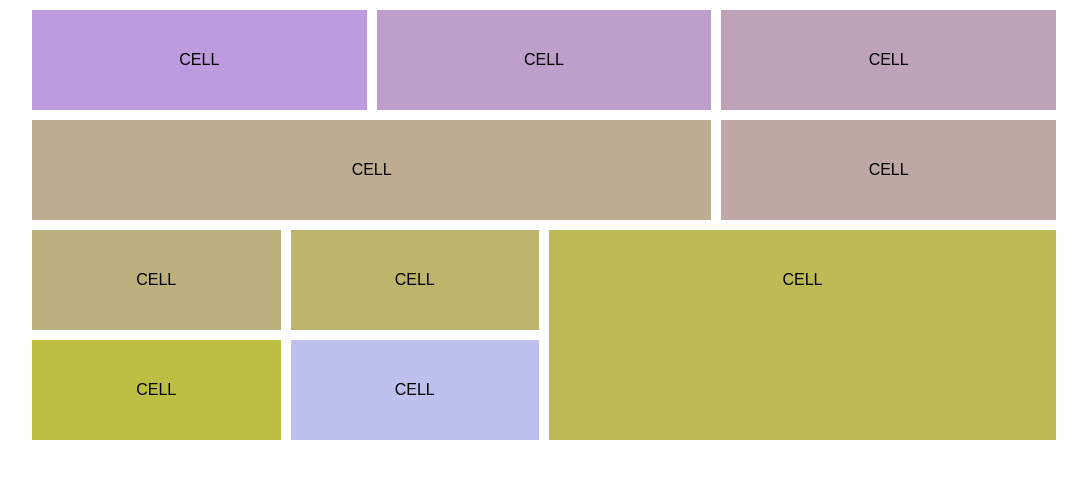
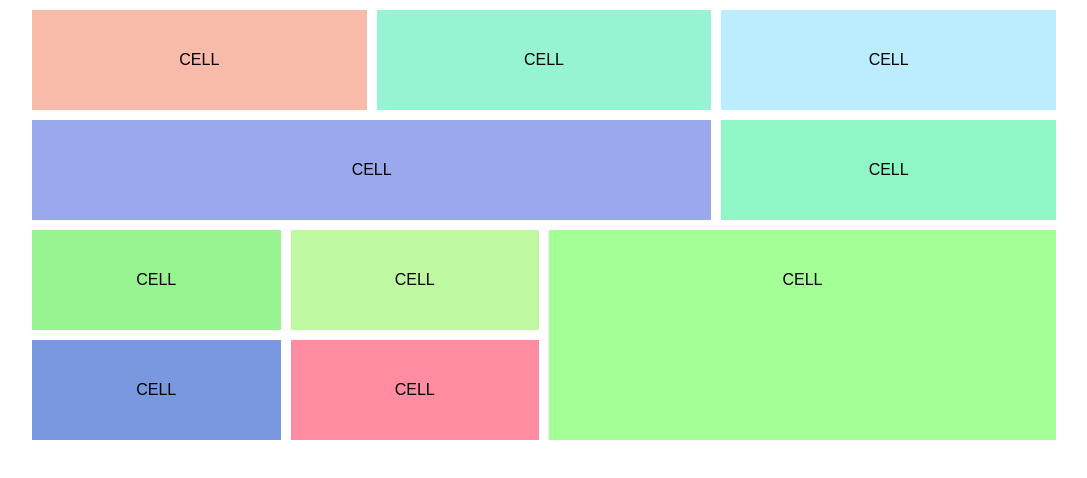
Before and after one commit to rogi29/easy-css-grid, a website: page index.html in a window 1280 px wide. Shown: the whole page, without its empty margins (96-1183 px from the left). Drawn offline with nearby package versions, Linux system fonts and the light colour scheme.

Commit message:
Updating HTML example
Updating example, using the `randomColor` vendor to present the grid nicely.

```diff
--- a/index.html
+++ b/index.html
@@ -65,19 +65,15 @@
 			<div class="cell">CELL</div>
 		</div>
 
+		<script src="https://cdnjs.cloudflare.com/ajax/libs/randomcolor/0.5.4/randomColor.min.js"></script>
 		<script>
-			function randomColor() {
-				var randomNum = Date.now() / 1000000 % 1;
-				var hexNum = Math.floor(randomNum * 16777215).toString(16);
-
-				return "#" + hexNum + 'BF';
-			}
-
 			var cells = document.querySelectorAll('.cell');
 
 			Array.prototype.forEach.call(cells, function (cell, i) {
 				setTimeout(function () {
-					cell.style.backgroundColor = randomColor();
+					cell.style.backgroundColor = randomColor({
+						luminosity: 'light'
+					});
 				}, 90 * i);
 			});
 		</script>
```
